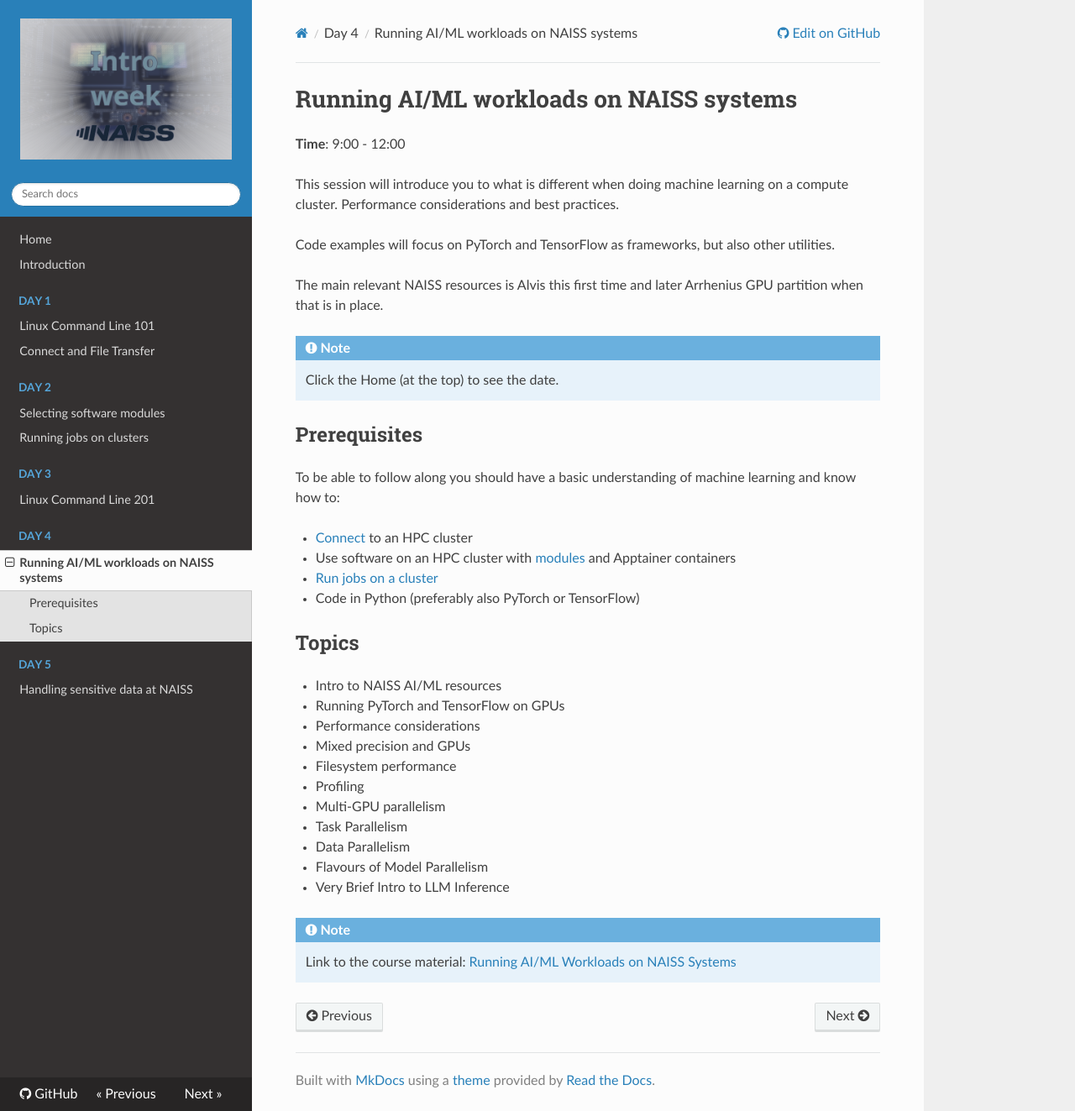
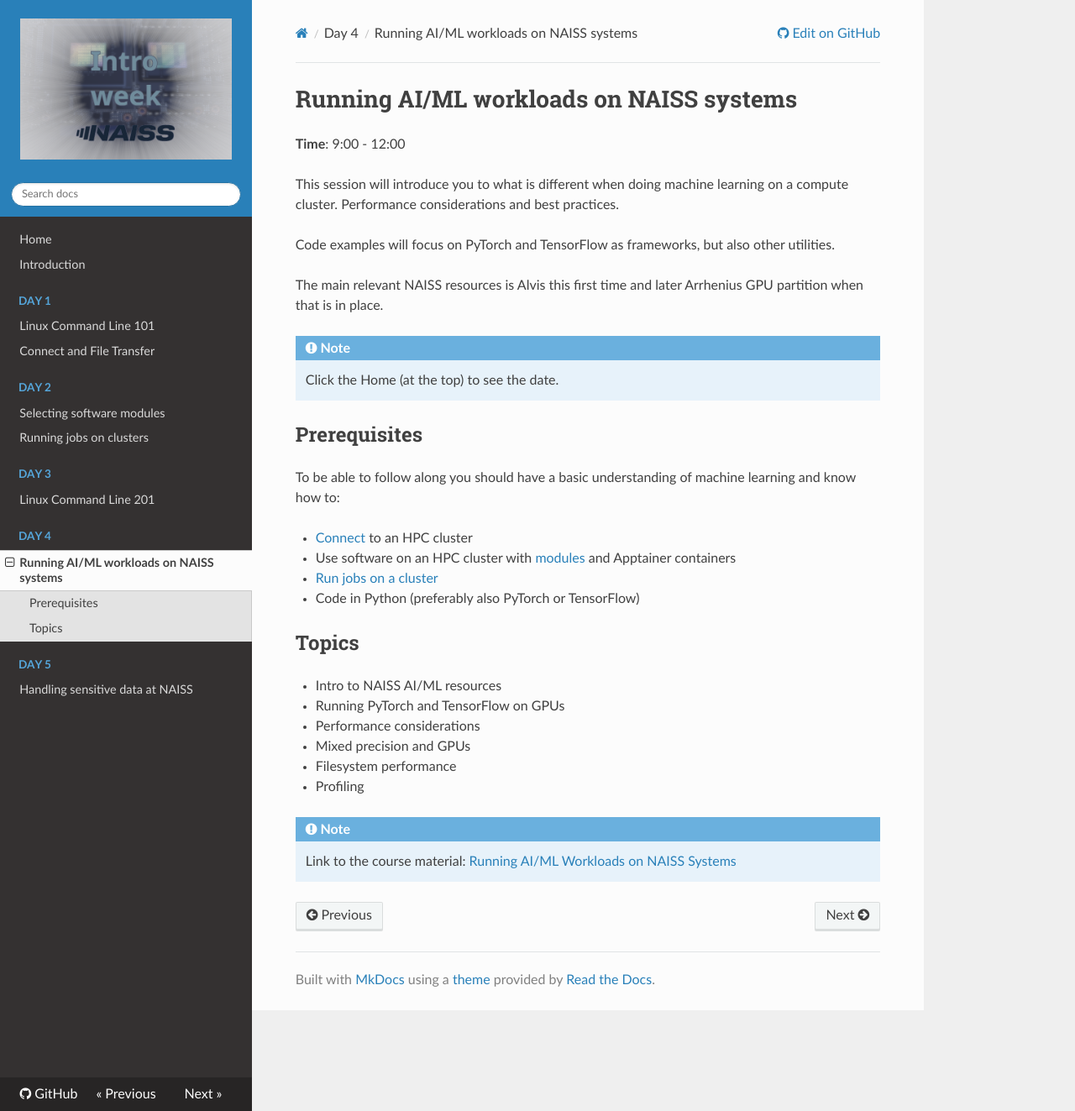
Before and after one commit to NAISS-Training/NAISS-intro-week, an MkDocs documentation site: the page built from docs/AIML.md, in a window 1280 px wide and 1323 px high. Shown: the whole window at 84% size. Built offline with MkDocs 1.6.1, drawn with Linux system fonts in a browser that asks for light colours; nearby versions of some CDN libraries.

Commit message:
Update AI/ML page

```diff
--- a/docs/AIML.md
+++ b/docs/AIML.md
@@ -33,11 +33,11 @@
   - Mixed precision and GPUs
   - Filesystem performance
   - Profiling
-- Multi-GPU parallelism
-  - Task Parallelism
-  - Data Parallelism
-  - Flavours of Model Parallelism
-- Very Brief Intro to LLM Inference
+<!-- - Multi-GPU parallelism -->
+<!--   - Task Parallelism -->
+<!--   - Data Parallelism -->
+<!--   - Flavours of Model Parallelism -->
+<!-- - Very Brief Intro to LLM Inference -->
 
 !!! note
-    Link to the course material: [Running AI/ML Workloads on NAISS Systems](https://naiss-training.github.io/ai-intro/)
+    Link to the course material: [Running AI/ML Workloads on NAISS Systems](https://hpc.pages.naiss.se/training/ai-intro/)
```
